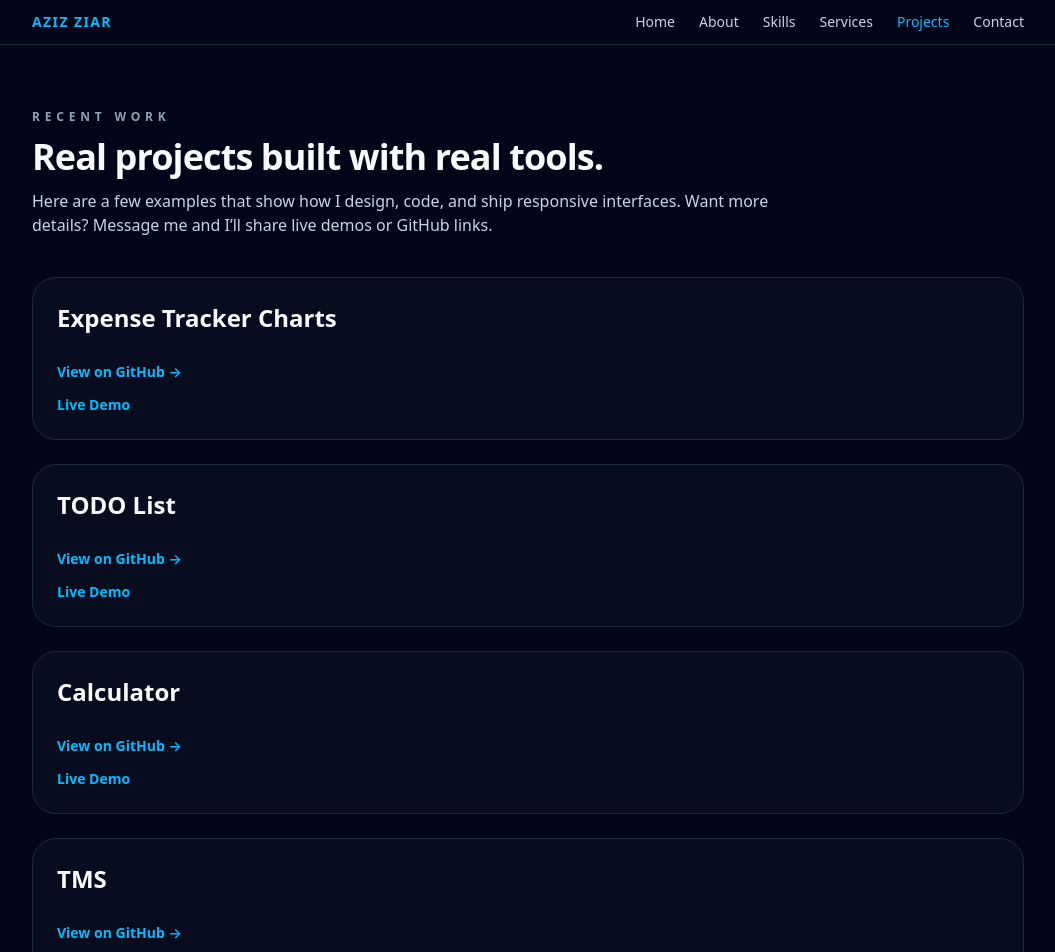
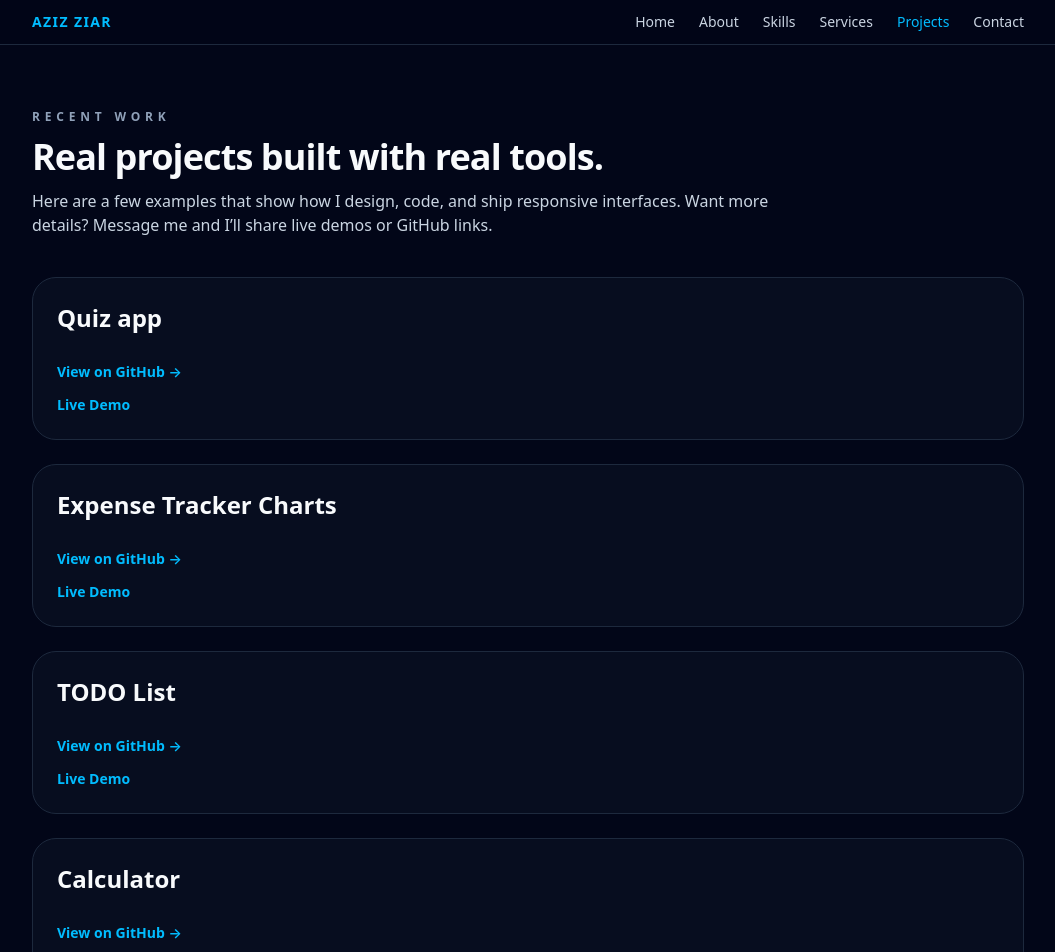
Before and after one commit to AzizRahmanZiar/portfolio-, a React (Vite) app: page /projects in a window 1280 px wide. Shown: the top 952 px of the page, without its empty margins (112-1167 px from the left). Built offline with nearby package versions, Linux system fonts and the light colour scheme.

Commit message:
projects added

```diff
--- a/src/pages/Projects.jsx
+++ b/src/pages/Projects.jsx
@@ -1,5 +1,10 @@
 function Projects() {
   const projects = [
+    {
+      title: 'Quiz app',
+      github: 'https://github.com/AzizRahmanZiar/Quiz-app-timer-score.git',
+      liveDemo: '',
+    },
     {
       title: 'Expense Tracker Charts',
       github: 'https://github.com/AzizRahmanZiar/Expense-Tracker.git',
@@ -16,13 +21,13 @@ function Projects() {
       liveDemo: 'https://calculator-phi-swart-99.vercel.app',
     },
     {
+      title: 'SaaS Note-taking App',
+      github: 'https://github.com/AzizRahmanZiar/SaaS_Note-taking_App',
+      liveDemo: 'https://saa-s-note-taking-app-omega.vercel.app',
+    },
+    {
       title: 'TMS',
       github: 'https://github.com/AzizRahmanZiar/TMS',
-      liveDemo: '',
-    },
-    {
-      title: 'SaaS Note-taking App',
-      github: 'https://github.com/AzizRahmanZiar/SaaS_Note-taking_App',
       liveDemo: '',
     },
     {
```
